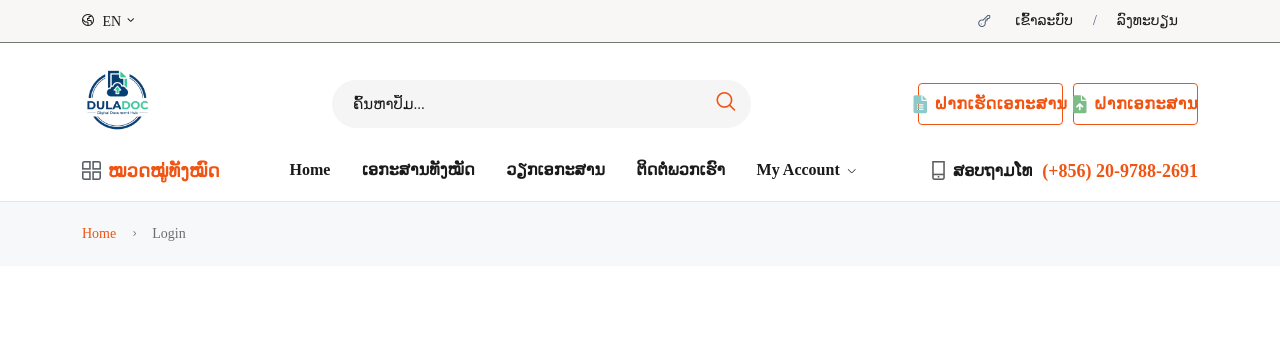
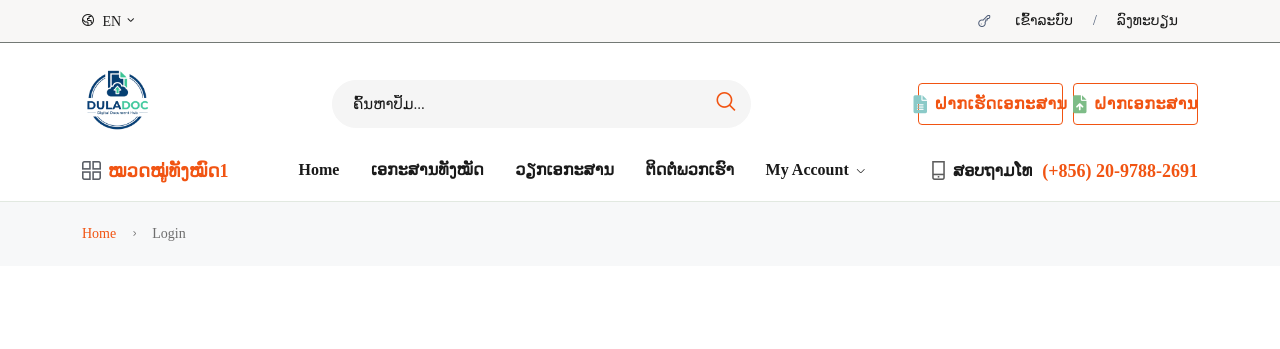
Before and after one commit to kikthepparsouk/duladoc_app, a Django app: page /auth/login/ in a window 1280 px wide. Shown: the top 349 px of the page. Run offline with Django 5.2, Linux system fonts and the light colour scheme; data that the repository does not hold is empty; parts of the project's set-up code (start-up, migrations or seed data) failed here and were passed over; some libraries are stand-ins or nearby versions.

Commit message:
chang menu test

```diff
--- a/templates/base.html
+++ b/templates/base.html
@@ -599,7 +599,7 @@
                     <div class="header-nav d-none d-lg-flex">
                         <div class="main-categori-wrap d-none d-lg-block">
     <a class="categori-button-active" href="#">
-        <span class="fi-rs-apps"></span> ໝວດໝູ່ທັງໝົດ
+        <span class="fi-rs-apps"></span> ໝວດໝູ່ທັງໝົດ1
     </a>
     <div class="categori-dropdown-wrap categori-dropdown-active-large">
         <ul>
```
